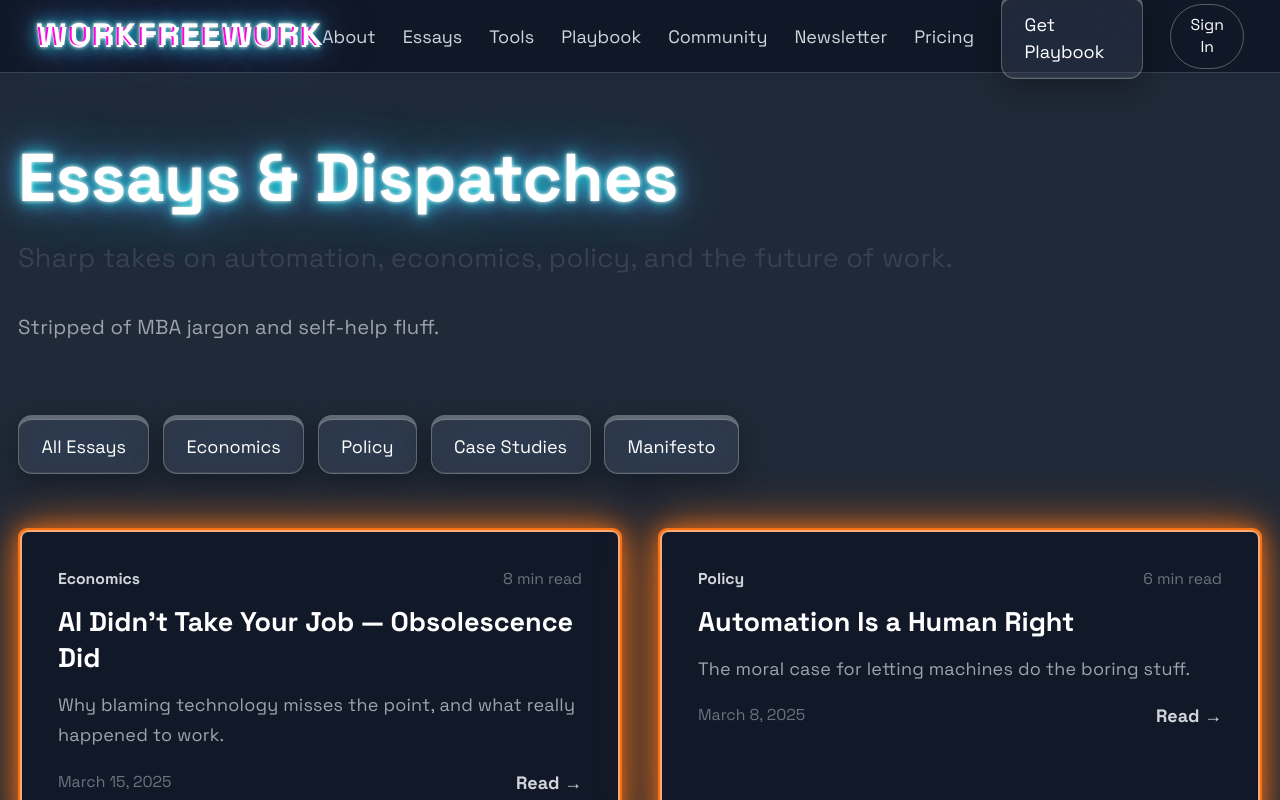
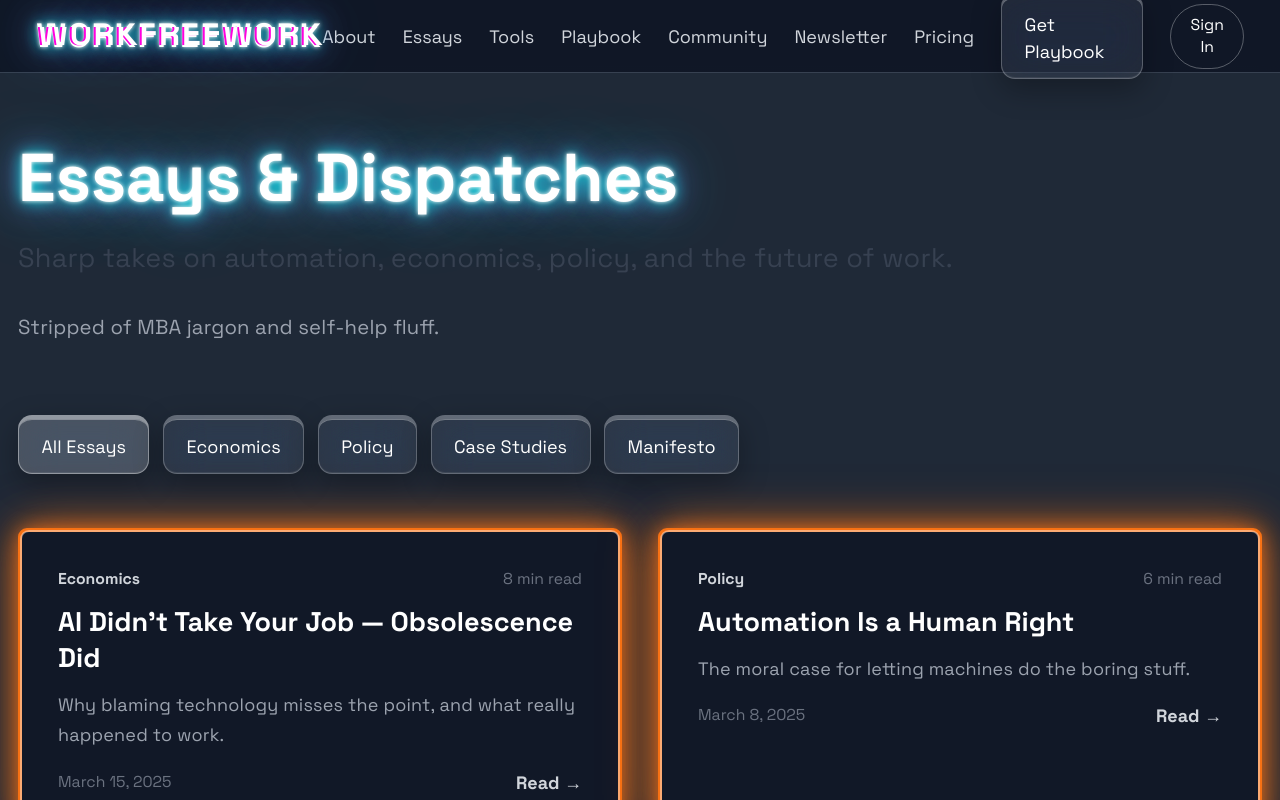
Before and after one commit to machine-squelch/workfreework, a Next.js app: page /essays in a window 1280 px wide. Shown: the top 800 px of the page. Built offline with nearby package versions, Linux system fonts and the light colour scheme; no server answers.

Commit message:
Address code review feedback - improve disabled button styling and add btn-glass--active class
Co-authored-by: machine-squelch <172148352+machine-squelch@users.noreply.github.com>

```diff
--- a/app/community/page.tsx
+++ b/app/community/page.tsx
@@ -162,7 +162,7 @@ export default function CommunityPage() {
                 <li className="text-gray-400">✗ Community access</li>
                 <li className="text-gray-400">✗ Exclusive resources</li>
               </ul>
-              <button className="w-full btn-glass" disabled>
+              <button className="w-full btn-glass opacity-50 cursor-not-allowed" disabled>
                 Current Tier
               </button>
             </div>
--- a/app/globals.css
+++ b/app/globals.css
@@ -337,6 +337,12 @@ input, textarea { font-size: 1rem; }
   animation: btn-shimmer 1.5s ease; /* one pass per hover */
 }
 .btn-glass:active { transform: translateY(0); }
+
+/* Active state for filter buttons */
+.btn-glass--active {
+  background: rgba(255, 255, 255, 0.20);
+  border-color: rgba(255, 255, 255, 0.40);
+}
 
 /* Disable shine helper */
 .btn-no-shine::after,
--- a/components/EssaysList.tsx
+++ b/components/EssaysList.tsx
@@ -41,11 +41,7 @@ export default function EssaysList({ essays }: EssaysListProps) {
               <button
                 key={filter}
                 onClick={() => setActiveFilter(filter)}
-                className={`btn-glass ${
-                  isActive
-                    ? 'bg-white/20 border-white/40'
-                    : ''
-                }`}
+                className={`btn-glass ${isActive ? 'btn-glass--active' : ''}`}
               >
                 {filter}
               </button>
```
